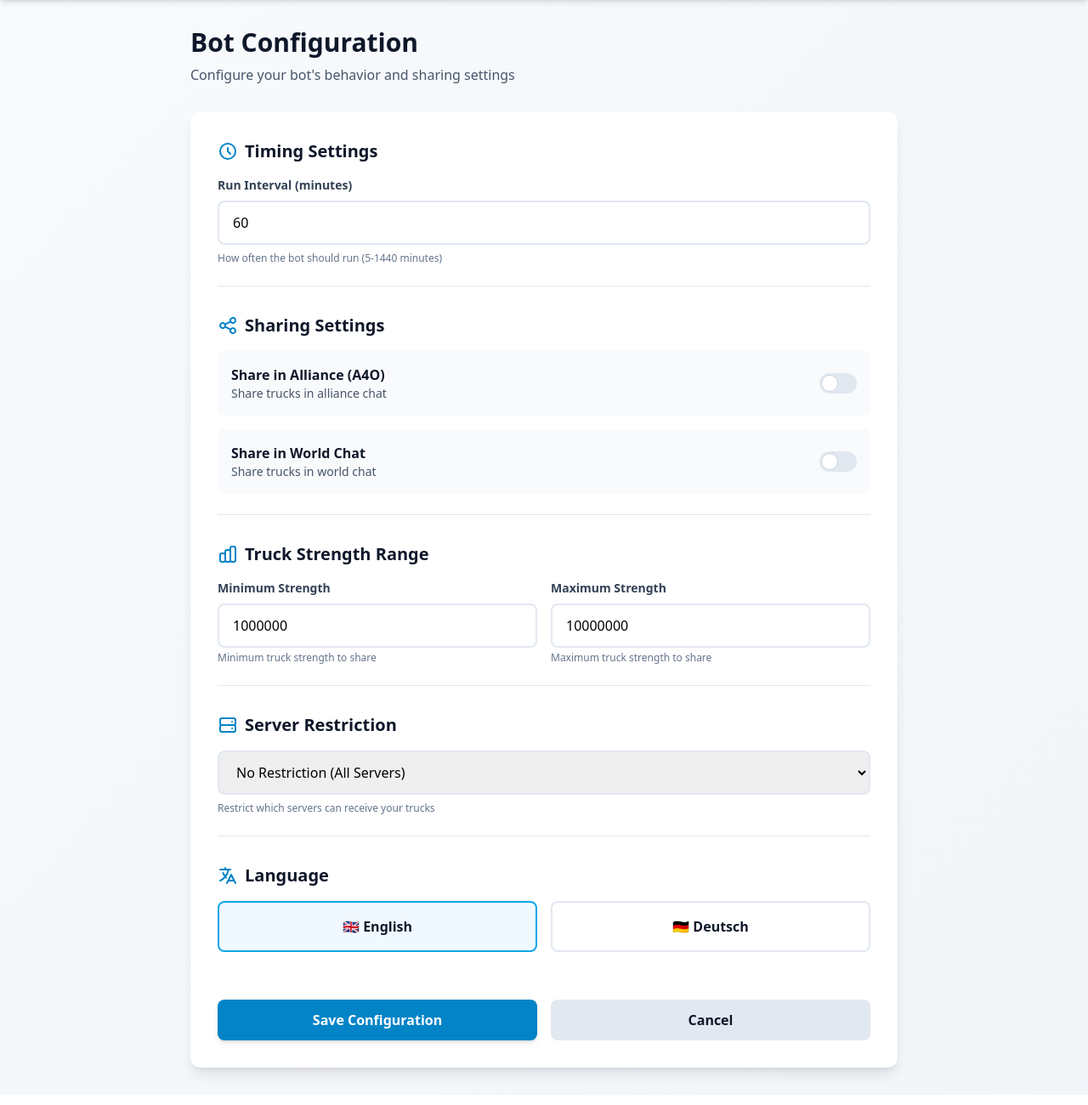
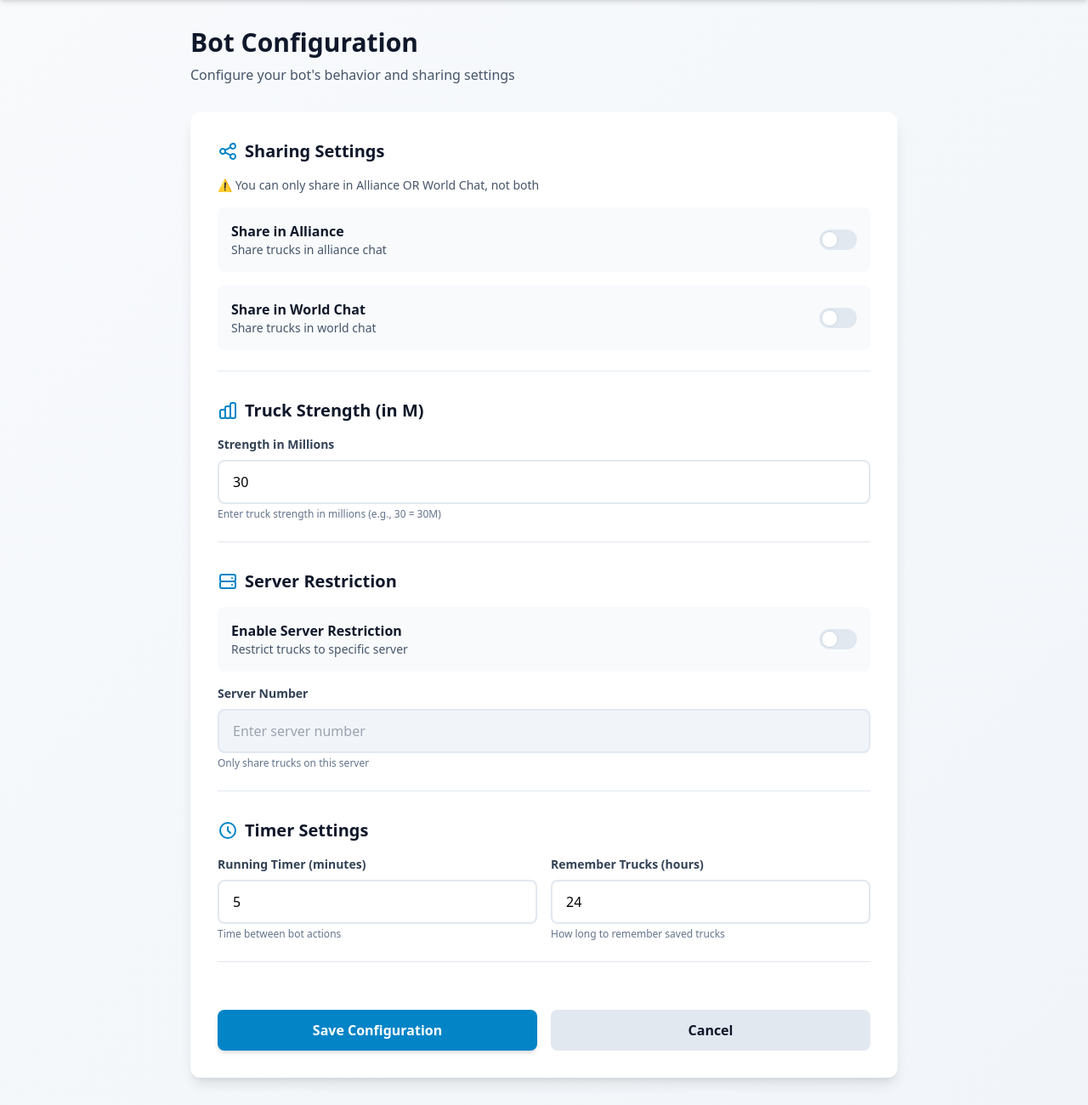
Before and after one commit to Ben10002/LastWarTruck, a Flask app: page /dashboard/bot/configure in a window 1280 px wide. Shown: the part 65-1365 px from the top of the page at 85% size. Run offline with Flask 3, Linux system fonts and the light colour scheme; a user stored in the database is signed in; data comes from the database, SQL or seed files in the repository; some libraries are stand-ins or nearby versions.

```diff
--- a/routes/dashboard.py
+++ b/routes/dashboard.py
@@ -152,14 +152,30 @@ def configure_bot():
         db.session.commit()
 
     if request.method == 'POST':
-        # Update user-configurable settings only
-        bot_config.interval_minutes = int(request.form.get('interval_minutes', 60))
-        bot_config.share_alliance = request.form.get('share_alliance') == 'on'
-        bot_config.share_world = request.form.get('share_world') == 'on'
-        bot_config.min_strength = int(request.form.get('min_strength', 1000000))
-        bot_config.max_strength = int(request.form.get('max_strength', 10000000))
-        bot_config.server_restriction = request.form.get('server_restriction', 'none')
-        bot_config.language = request.form.get('language', 'en')
+        # Sharing settings - mutually exclusive
+        share_alliance = request.form.get('share_alliance') == 'on'
+        share_world = request.form.get('share_world') == 'on'
+
+        # Only one can be true
+        if share_alliance and share_world:
+            return redirect(url_for('dashboard.configure_bot', error='both_share'))
+
+        bot_config.share_alliance = share_alliance
+        bot_config.share_world = share_world
+
+        # Truck strength (in millions)
+        bot_config.truck_strength = int(request.form.get('truck_strength', 30))
+
+        # Server restriction
+        bot_config.server_restriction_enabled = request.form.get('server_restriction_enabled') == 'on'
+        if bot_config.server_restriction_enabled:
+            bot_config.server_restriction_value = int(request.form.get('server_restriction_value', 0))
+        else:
+            bot_config.server_restriction_value = None
+
+        # Timers
+        bot_config.running_timer_minutes = int(request.form.get('running_timer_minutes', 5))
+        bot_config.remember_trucks_hours = int(request.form.get('remember_trucks_hours', 24))
 
         db.session.commit()
 
--- a/templates/user/bot_configure.html
+++ b/templates/user/bot_configure.html
@@ -38,33 +38,21 @@
         <h1 class="text-3xl font-bold text-slate-900 mb-2">Bot Configuration</h1>
         <p class="text-slate-600 mb-8">Configure your bot's behavior and sharing settings</p>
 
+        <!-- Error Messages -->
+        {% if request.args.get('error') == 'both_share' %}
+        <div class="mb-6 bg-red-500 shadow-lg rounded-lg p-4">
+            <div class="flex items-start">
+                <svg class="h-6 w-6 text-white flex-shrink-0" fill="none" viewBox="0 0 24 24" stroke="currentColor">
+                    <path stroke-linecap="round" stroke-linejoin="round" stroke-width="2" d="M12 9v2m0 4h.01m-6.938 4h13.856c1.54 0 2.502-1.667 1.732-3L13.732 4c-.77-1.333-2.694-1.333-3.464 0L3.34 16c-.77 1.333.192 3 1.732 3z"/>
+                </svg>
+                <p class="ml-3 text-sm font-medium text-white">You can only share in Alliance OR World Chat, not both!</p>
+            </div>
+        </div>
+        {% endif %}
+
         <!-- Configuration Form -->
         <div class="bg-white rounded-xl shadow-lg p-8">
             <form method="POST" class="space-y-8">
-
-                <!-- Timing Settings -->
-                <div class="border-b border-slate-200 pb-6">
-                    <h3 class="text-xl font-bold text-slate-900 mb-4 flex items-center">
-                        <svg class="w-6 h-6 mr-2 text-primary-600" fill="none" stroke="currentColor" viewBox="0 0 24 24">
-                            <path stroke-linecap="round" stroke-linejoin="round" stroke-width="2" d="M12 8v4l3 3m6-3a9 9 0 11-18 0 9 9 0 0118 0z"/>
-                        </svg>
-                        Timing Settings
-                    </h3>
-
-                    <div>
-                        <label class="block text-sm font-semibold text-slate-700 mb-2">
-                            Run Interval (minutes)
-                        </label>
-                        <input type="number"
-                               name="interval_minutes"
-                               value="{{ bot_config.interval_minutes }}"
-                               min="5"
-                               max="1440"
-                               required
-                               class="w-full px-4 py-3 rounded-lg border-2 border-slate-200 focus:border-primary-500 focus:ring-2 focus:ring-primary-200 outline-none transition-all">
-                        <p class="text-xs text-slate-500 mt-2">How often the bot should run (5-1440 minutes)</p>
-                    </div>
-                </div>
 
                 <!-- Sharing Settings -->
                 <div class="border-b border-slate-200 pb-6">
@@ -74,17 +62,20 @@
                         </svg>
                         Sharing Settings
                     </h3>
+                    <p class="text-sm text-slate-600 mb-4">⚠️ You can only share in Alliance OR World Chat, not both</p>
 
                     <div class="space-y-4">
                         <div class="flex items-center justify-between p-4 bg-slate-50 rounded-lg">
                             <div>
-                                <p class="font-semibold text-slate-900">Share in Alliance (A4O)</p>
+                                <p class="font-semibold text-slate-900">Share in Alliance</p>
                                 <p class="text-sm text-slate-600">Share trucks in alliance chat</p>
                             </div>
                             <label class="relative inline-flex items-center cursor-pointer">
                                 <input type="checkbox"
                                        name="share_alliance"
+                                       id="share_alliance"
                                        {% if bot_config.share_alliance %}checked{% endif %}
+                                       onchange="document.getElementById('share_world').checked = false"
                                        class="sr-only peer">
                                 <div class="w-11 h-6 bg-slate-200 peer-focus:outline-none peer-focus:ring-4 peer-focus:ring-primary-300 rounded-full peer peer-checked:after:translate-x-full peer-checked:after:border-white after:content-[''] after:absolute after:top-[2px] after:left-[2px] after:bg-white after:border-slate-300 after:border after:rounded-full after:h-5 after:w-5 after:transition-all peer-checked:bg-primary-600"></div>
                             </label>
@@ -98,7 +89,9 @@
                             <label class="relative inline-flex items-center cursor-pointer">
                                 <input type="checkbox"
                                        name="share_world"
+                                       id="share_world"
                                        {% if bot_config.share_world %}checked{% endif %}
+                                       onchange="document.getElementById('share_alliance').checked = false"
                                        class="sr-only peer">
                                 <div class="w-11 h-6 bg-slate-200 peer-focus:outline-none peer-focus:ring-4 peer-focus:ring-primary-300 rounded-full peer peer-checked:after:translate-x-full peer-checked:after:border-white after:content-[''] after:absolute after:top-[2px] after:left-[2px] after:bg-white after:border-slate-300 after:border after:rounded-full after:h-5 after:w-5 after:transition-all peer-checked:bg-primary-600"></div>
                             </label>
@@ -106,43 +99,27 @@
                     </div>
                 </div>
 
-                <!-- Strength Settings -->
+                <!-- Truck Strength -->
                 <div class="border-b border-slate-200 pb-6">
                     <h3 class="text-xl font-bold text-slate-900 mb-4 flex items-center">
                         <svg class="w-6 h-6 mr-2 text-primary-600" fill="none" stroke="currentColor" viewBox="0 0 24 24">
                             <path stroke-linecap="round" stroke-linejoin="round" stroke-width="2" d="M9 19v-6a2 2 0 00-2-2H5a2 2 0 00-2 2v6a2 2 0 002 2h2a2 2 0 002-2zm0 0V9a2 2 0 012-2h2a2 2 0 012 2v10m-6 0a2 2 0 002 2h2a2 2 0 002-2m0 0V5a2 2 0 012-2h2a2 2 0 012 2v14a2 2 0 01-2 2h-2a2 2 0 01-2-2z"/>
                         </svg>
-                        Truck Strength Range
+                        Truck Strength (in M)
                     </h3>
-
-                    <div class="grid grid-cols-1 md:grid-cols-2 gap-4">
-                        <div>
-                            <label class="block text-sm font-semibold text-slate-700 mb-2">
-                                Minimum Strength
-                            </label>
-                            <input type="number"
-                                   name="min_strength"
-                                   value="{{ bot_config.min_strength }}"
-                                   min="0"
-                                   step="100000"
-                                   required
-                                   class="w-full px-4 py-3 rounded-lg border-2 border-slate-200 focus:border-primary-500 focus:ring-2 focus:ring-primary-200 outline-none transition-all">
-                            <p class="text-xs text-slate-500 mt-1">Minimum truck strength to share</p>
-                        </div>
 
                     <div>
                         <label class="block text-sm font-semibold text-slate-700 mb-2">
-                                Maximum Strength
+                            Strength in Millions
                         </label>
                         <input type="number"
-                                   name="max_strength"
-                                   value="{{ bot_config.max_strength }}"
-                                   min="0"
-                                   step="100000"
+                               name="truck_strength"
+                               value="{{ bot_config.truck_strength }}"
+                               min="1"
+                               max="999"
                                required
                                class="w-full px-4 py-3 rounded-lg border-2 border-slate-200 focus:border-primary-500 focus:ring-2 focus:ring-primary-200 outline-none transition-all">
-                            <p class="text-xs text-slate-500 mt-1">Maximum truck strength to share</p>
-                        </div>
+                        <p class="text-xs text-slate-500 mt-1">Enter truck strength in millions (e.g., 30 = 30M)</p>
                     </div>
                 </div>
 
@@ -155,52 +132,77 @@
                         Server Restriction
                     </h3>
 
-                    <select name="server_restriction"
-                            class="w-full px-4 py-3 rounded-lg border-2 border-slate-200 focus:border-primary-500 focus:ring-2 focus:ring-primary-200 outline-none transition-all">
-                        <option value="none" {% if bot_config.server_restriction == 'none' %}selected{% endif %}>
-                            No Restriction (All Servers)
-                        </option>
-                        <option value="same_server" {% if bot_config.server_restriction == 'same_server' %}selected{% endif %}>
-                            Same Server Only
-                        </option>
-                        <option value="cross_server" {% if bot_config.server_restriction == 'cross_server' %}selected{% endif %}>
-                            Cross-Server Only
-                        </option>
-                    </select>
-                    <p class="text-xs text-slate-500 mt-2">Restrict which servers can receive your trucks</p>
+                    <div class="space-y-4">
+                        <div class="flex items-center justify-between p-4 bg-slate-50 rounded-lg">
+                            <div>
+                                <p class="font-semibold text-slate-900">Enable Server Restriction</p>
+                                <p class="text-sm text-slate-600">Restrict trucks to specific server</p>
+                            </div>
+                            <label class="relative inline-flex items-center cursor-pointer">
+                                <input type="checkbox"
+                                       name="server_restriction_enabled"
+                                       id="server_restriction_toggle"
+                                       {% if bot_config.server_restriction_enabled %}checked{% endif %}
+                                       onchange="document.getElementById('server_value').disabled = !this.checked"
+                                       class="sr-only peer">
+                                <div class="w-11 h-6 bg-slate-200 peer-focus:outline-none peer-focus:ring-4 peer-focus:ring-primary-300 rounded-full peer peer-checked:after:translate-x-full peer-checked:after:border-white after:content-[''] after:absolute after:top-[2px] after:left-[2px] after:bg-white after:border-slate-300 after:border after:rounded-full after:h-5 after:w-5 after:transition-all peer-checked:bg-primary-600"></div>
+                            </label>
                         </div>
 
-                <!-- Language -->
                         <div>
+                            <label class="block text-sm font-semibold text-slate-700 mb-2">
+                                Server Number
+                            </label>
+                            <input type="number"
+                                   name="server_restriction_value"
+                                   id="server_value"
+                                   value="{{ bot_config.server_restriction_value or '' }}"
+                                   min="1"
+                                   {% if not bot_config.server_restriction_enabled %}disabled{% endif %}
+                                   placeholder="Enter server number"
+                                   class="w-full px-4 py-3 rounded-lg border-2 border-slate-200 focus:border-primary-500 focus:ring-2 focus:ring-primary-200 outline-none transition-all disabled:bg-slate-100 disabled:text-slate-400 disabled:cursor-not-allowed">
+                            <p class="text-xs text-slate-500 mt-1">Only share trucks on this server</p>
+                        </div>
+                    </div>
+                </div>
+
+                <!-- Timers -->
+                <div class="border-b border-slate-200 pb-6">
                     <h3 class="text-xl font-bold text-slate-900 mb-4 flex items-center">
                         <svg class="w-6 h-6 mr-2 text-primary-600" fill="none" stroke="currentColor" viewBox="0 0 24 24">
-                            <path stroke-linecap="round" stroke-linejoin="round" stroke-width="2" d="M3 5h12M9 3v2m1.048 9.5A18.022 18.022 0 016.412 9m6.088 9h7M11 21l5-10 5 10M12.751 5C11.783 10.77 8.07 15.61 3 18.129"/>
+                            <path stroke-linecap="round" stroke-linejoin="round" stroke-width="2" d="M12 8v4l3 3m6-3a9 9 0 11-18 0 9 9 0 0118 0z"/>
                         </svg>
-                        Language
+                        Timer Settings
                     </h3>
 
-                    <div class="flex space-x-4">
-                        <label class="flex-1 cursor-pointer">
-                            <input type="radio"
-                                   name="language"
-                                   value="en"
-                                   {% if bot_config.language == 'en' %}checked{% endif %}
-                                   class="sr-only peer">
-                            <div class="p-4 text-center border-2 border-slate-200 rounded-lg peer-checked:border-primary-500 peer-checked:bg-primary-50 transition-all">
-                                <p class="font-semibold text-slate-900">🇬🇧 English</p>
+                    <div class="grid grid-cols-1 md:grid-cols-2 gap-4">
+                        <div>
+                            <label class="block text-sm font-semibold text-slate-700 mb-2">
+                                Running Timer (minutes)
+                            </label>
+                            <input type="number"
+                                   name="running_timer_minutes"
+                                   value="{{ bot_config.running_timer_minutes }}"
+                                   min="1"
+                                   max="60"
+                                   required
+                                   class="w-full px-4 py-3 rounded-lg border-2 border-slate-200 focus:border-primary-500 focus:ring-2 focus:ring-primary-200 outline-none transition-all">
+                            <p class="text-xs text-slate-500 mt-1">Time between bot actions</p>
                         </div>
+
+                        <div>
+                            <label class="block text-sm font-semibold text-slate-700 mb-2">
+                                Remember Trucks (hours)
                             </label>
-
-                        <label class="flex-1 cursor-pointer">
-                            <input type="radio"
-                                   name="language"
-                                   value="de"
-                                   {% if bot_config.language == 'de' %}checked{% endif %}
-                                   class="sr-only peer">
-                            <div class="p-4 text-center border-2 border-slate-200 rounded-lg peer-checked:border-primary-500 peer-checked:bg-primary-50 transition-all">
-                                <p class="font-semibold text-slate-900">🇩🇪 Deutsch</p>
+                            <input type="number"
+                                   name="remember_trucks_hours"
+                                   value="{{ bot_config.remember_trucks_hours }}"
+                                   min="1"
+                                   max="168"
+                                   required
+                                   class="w-full px-4 py-3 rounded-lg border-2 border-slate-200 focus:border-primary-500 focus:ring-2 focus:ring-primary-200 outline-none transition-all">
+                            <p class="text-xs text-slate-500 mt-1">How long to remember saved trucks</p>
                         </div>
-                        </label>
                     </div>
                 </div>
 
```
Also changed, not shown: models/bot_config.py (+12 -10 lines). Lines whose indentation alone changed are shown as unchanged.
